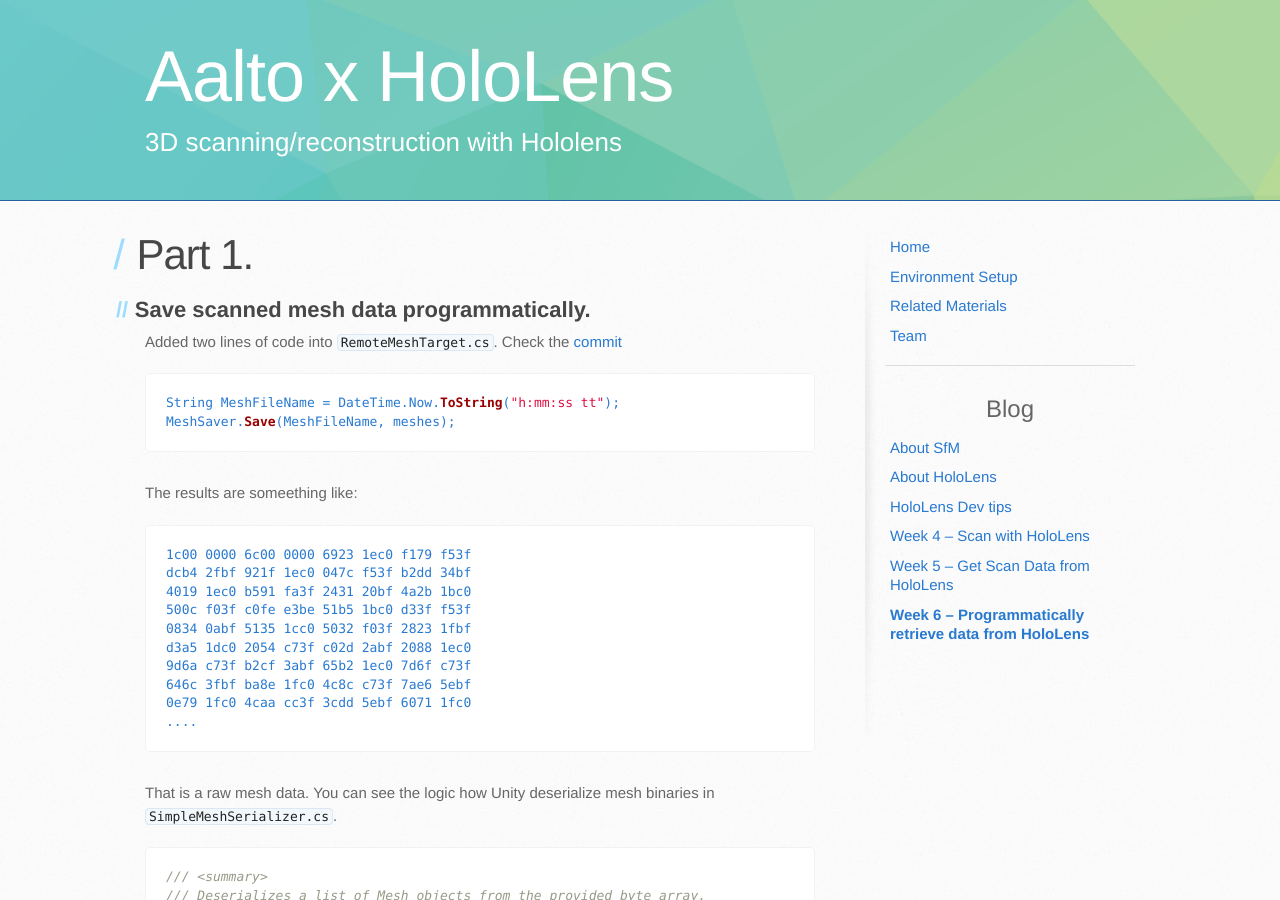
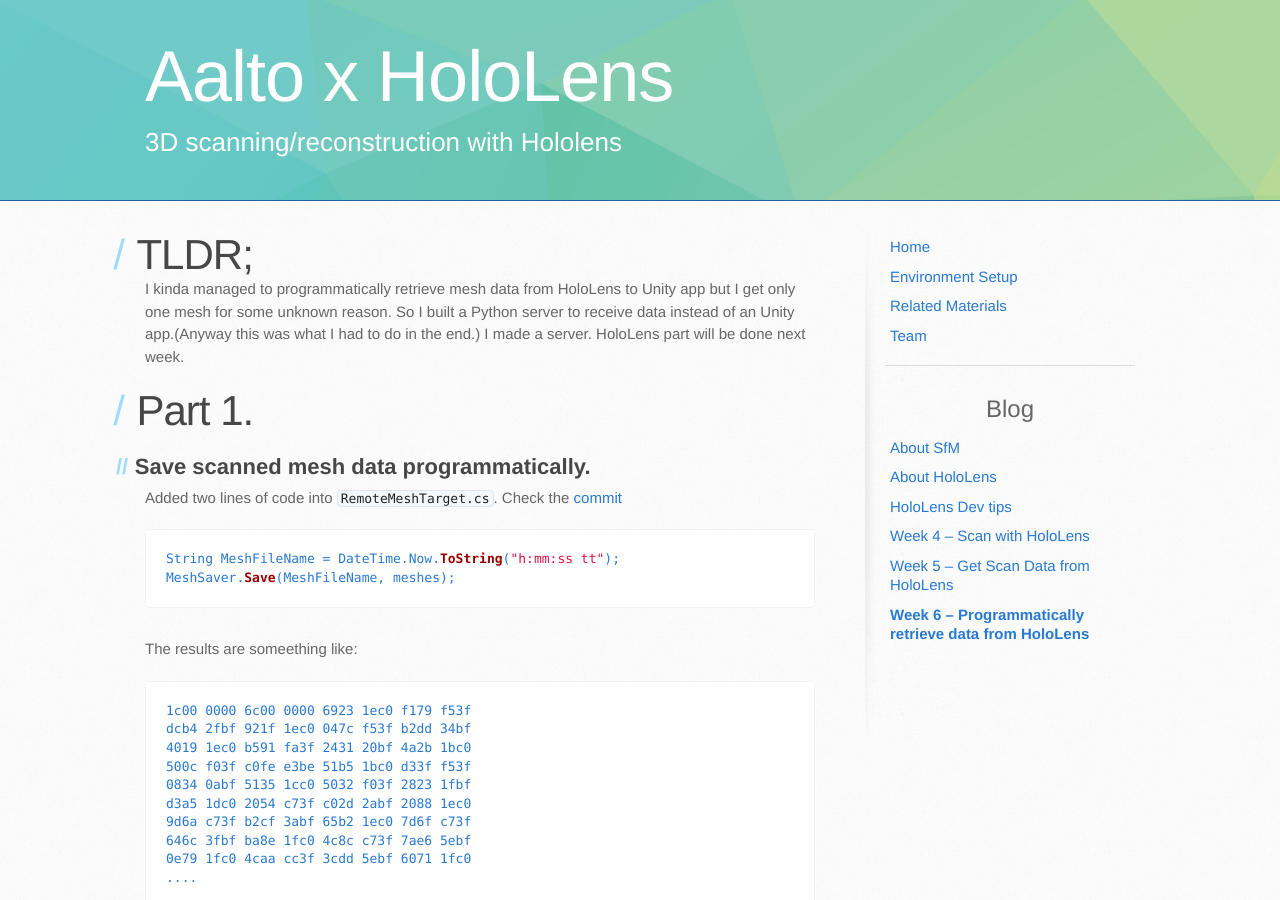
Before and after one commit to aalto-hololens-3D-scanning/aalto-hololens-3D-scanning.github.io, a Jekyll site: the page built from _posts/2017-04-11-week6.md, in a window 1280 px wide and 900 px high. Built offline with Jekyll 4.4.1, drawn with Linux system fonts in a browser that asks for light colours.

```diff
--- a/_posts/2017-04-11-week6.md
+++ b/_posts/2017-04-11-week6.md
@@ -2,6 +2,9 @@
 layout: default
 title: Week 6 – Programmatically retrieve data from HoloLens
 ---
+# TLDR;
+I kinda managed to programmatically retrieve mesh data from HoloLens to Unity app but I get only one mesh for some unknown reason. So I built a Python server to receive data instead of an Unity app.(Anyway this was what I had to do in the end.) I made a server. HoloLens part will be done next week.
+
 
 # Part 1.
 
```
